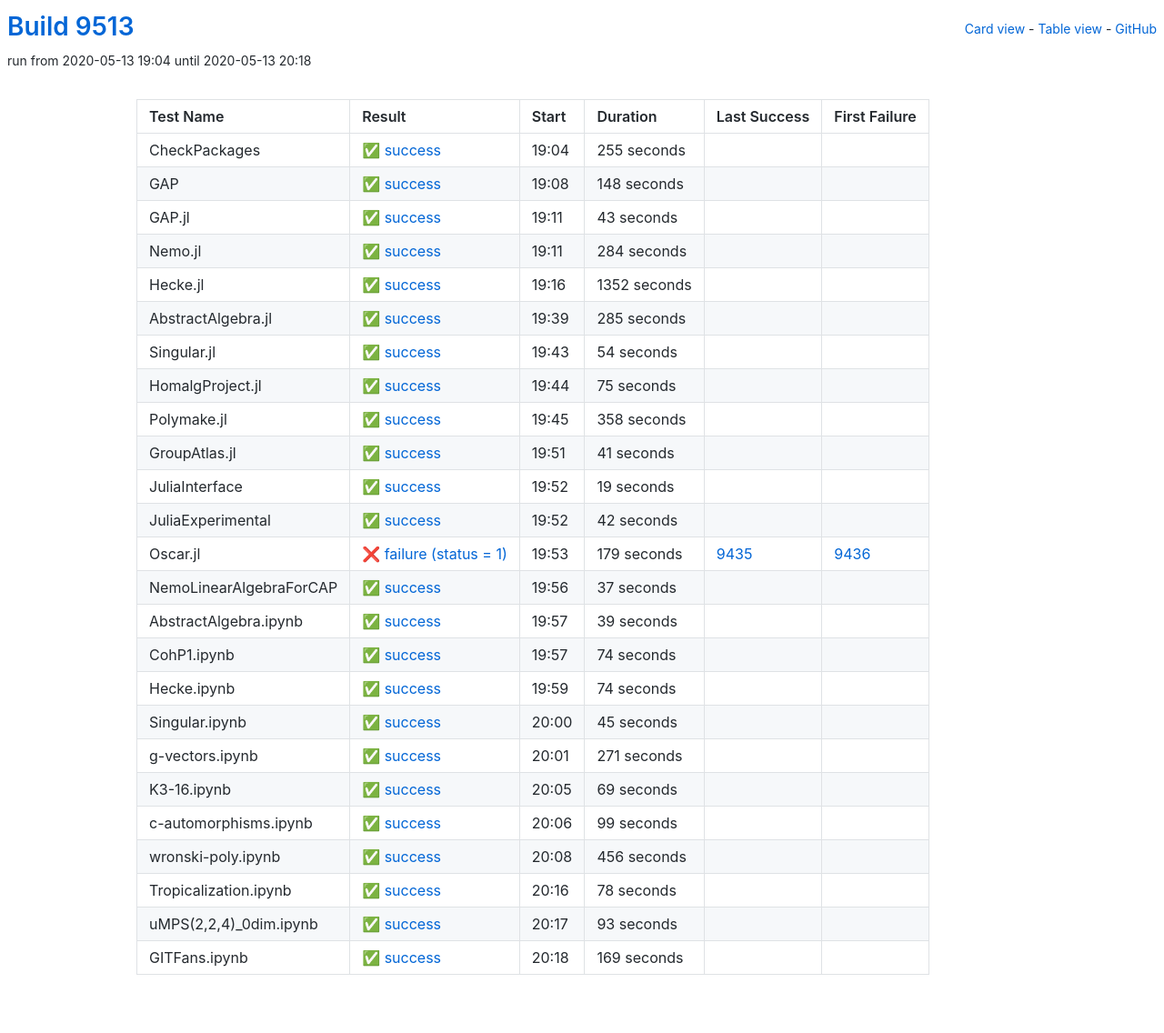
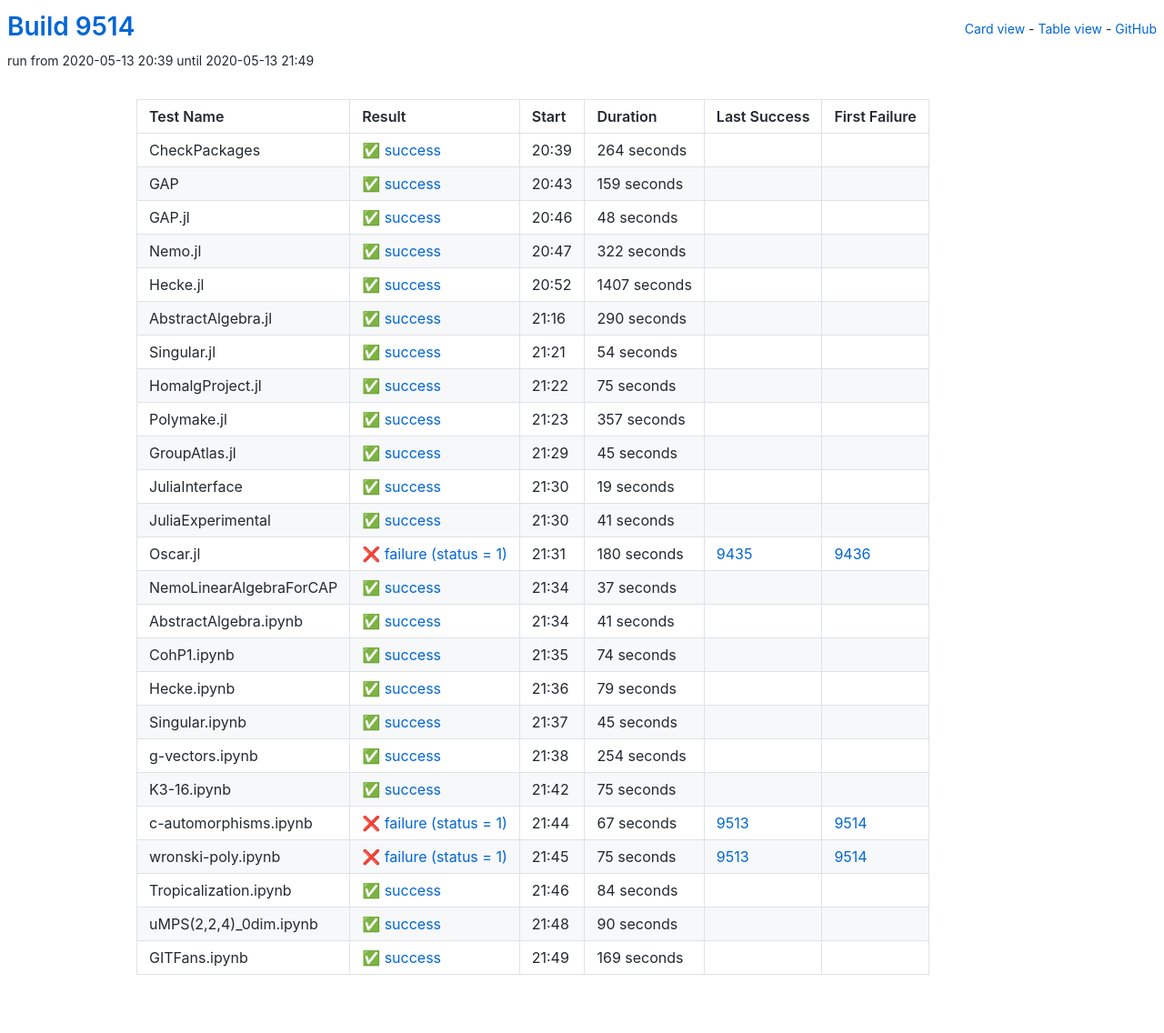
Before and after one commit to oscar-system/oscar-ci-status, a Jekyll site: the page built from table.html, in a window 1280 px wide. Shown: the whole page at 91% size. Built offline with Jekyll 4.4.1, drawn with Linux system fonts in a browser that asks for light colours.

Commit message:
Build 9514

```diff
--- a/_data/ci.yml
+++ b/_data/ci.yml
@@ -1,77 +1,77 @@
-build: 9513
-build_url: https://oscarci.mathematik.uni-kl.de/job/oscar/9513/
+build: 9514
+build_url: https://oscarci.mathematik.uni-kl.de/job/oscar/9514/
 job: oscar
 tests:
-- duration: 255
+- duration: 264
   exitcode: 0
   first_failure: false
   first_failure_url: null
   id: checkpackages
   last_success: false
   last_success_url: null
-  log: https://oscarci.mathematik.uni-kl.de/job/oscar/9513/artifact/logs/build-9513/CheckPackages.log
+  log: https://oscarci.mathematik.uni-kl.de/job/oscar/9514/artifact/logs/build-9514/CheckPackages.log
   name: CheckPackages
-  start: 2020-05-13 19:04
+  start: 2020-05-13 20:39
   status: success
   success: true
-- duration: 148
+- duration: 159
   exitcode: 0
   first_failure: false
   first_failure_url: null
   id: gap
   last_success: false
   last_success_url: null
-  log: https://oscarci.mathematik.uni-kl.de/job/oscar/9513/artifact/logs/build-9513/GAP.log
+  log: https://oscarci.mathematik.uni-kl.de/job/oscar/9514/artifact/logs/build-9514/GAP.log
   name: GAP
-  start: 2020-05-13 19:08
+  start: 2020-05-13 20:43
   status: success
   success: true
-- duration: 43
+- duration: 48
   exitcode: 0
   first_failure: false
   first_failure_url: null
   id: gap-jl
   last_success: false
   last_success_url: null
-  log: https://oscarci.mathematik.uni-kl.de/job/oscar/9513/artifact/logs/build-9513/GAP.jl.log
+  log: https://oscarci.mathematik.uni-kl.de/job/oscar/9514/artifact/logs/build-9514/GAP.jl.log
   name: GAP.jl
-  start: 2020-05-13 19:11
+  start: 2020-05-13 20:46
   status: success
   success: true
-- duration: 284
+- duration: 322
   exitcode: 0
   first_failure: false
   first_failure_url: null
   id: nemo-jl
   last_success: false
   last_success_url: null
-  log: https://oscarci.mathematik.uni-kl.de/job/oscar/9513/artifact/logs/build-9513/Nemo.jl.log
+  log: https://oscarci.mathematik.uni-kl.de/job/oscar/9514/artifact/logs/build-9514/Nemo.jl.log
   name: Nemo.jl
-  start: 2020-05-13 19:11
+  start: 2020-05-13 20:47
   status: success
   success: true
-- duration: 1352
+- duration: 1407
   exitcode: 0
   first_failure: false
   first_failure_url: null
   id: hecke-jl
   last_success: false
   last_success_url: null
-  log: https://oscarci.mathematik.uni-kl.de/job/oscar/9513/artifact/logs/build-9513/Hecke.jl.log
+  log: https://oscarci.mathematik.uni-kl.de/job/oscar/9514/artifact/logs/build-9514/Hecke.jl.log
   name: Hecke.jl
-  start: 2020-05-13 19:16
+  start: 2020-05-13 20:52
   status: success
   success: true
-- duration: 285
+- duration: 290
   exitcode: 0
   first_failure: false
   first_failure_url: null
   id: abstractalgebra-jl
   last_success: false
   last_success_url: null
-  log: https://oscarci.mathematik.uni-kl.de/job/oscar/9513/artifact/logs/build-9513/AbstractAlgebra.jl.log
+  log: https://oscarci.mathematik.uni-kl.de/job/oscar/9514/artifact/logs/build-9514/AbstractAlgebra.jl.log
   name: AbstractAlgebra.jl
-  start: 2020-05-13 19:39
+  start: 2020-05-13 21:16
   status: success
   success: true
 - duration: 54
@@ -81,9 +81,9 @@ tests:
   id: singular-jl
   last_success: false
   last_success_url: null
-  log: https://oscarci.mathematik.uni-kl.de/job/oscar/9513/artifact/logs/build-9513/Singular.jl.log
+  log: https://oscarci.mathematik.uni-kl.de/job/oscar/9514/artifact/logs/build-9514/Singular.jl.log
   name: Singular.jl
-  start: 2020-05-13 19:43
+  start: 2020-05-13 21:21
   status: success
   success: true
 - duration: 75
@@ -93,33 +93,33 @@ tests:
   id: homalgproject-jl
   last_success: false
   last_success_url: null
-  log: https://oscarci.mathematik.uni-kl.de/job/oscar/9513/artifact/logs/build-9513/HomalgProject.jl.log
+  log: https://oscarci.mathematik.uni-kl.de/job/oscar/9514/artifact/logs/build-9514/HomalgProject.jl.log
   name: HomalgProject.jl
-  start: 2020-05-13 19:44
+  start: 2020-05-13 21:22
   status: success
   success: true
-- duration: 358
+- duration: 357
   exitcode: 0
   first_failure: false
   first_failure_url: null
   id: polymake-jl
   last_success: false
   last_success_url: null
-  log: https://oscarci.mathematik.uni-kl.de/job/oscar/9513/artifact/logs/build-9513/Polymake.jl.log
+  log: https://oscarci.mathematik.uni-kl.de/job/oscar/9514/artifact/logs/build-9514/Polymake.jl.log
   name: Polymake.jl
-  start: 2020-05-13 19:45
+  start: 2020-05-13 21:23
   status: success
   success: true
-- duration: 41
+- duration: 45
   exitcode: 0
   first_failure: false
   first_failure_url: null
   id: groupatlas-jl
   last_success: false
   last_success_url: null
-  log: https://oscarci.mathematik.uni-kl.de/job/oscar/9513/artifact/logs/build-9513/GroupAtlas.jl.log
+  log: https://oscarci.mathematik.uni-kl.de/job/oscar/9514/artifact/logs/build-9514/GroupAtlas.jl.log
   name: GroupAtlas.jl
-  start: 2020-05-13 19:51
+  start: 2020-05-13 21:29
   status: success
   success: true
 - duration: 19
@@ -129,33 +129,33 @@ tests:
   id: juliainterface
   last_success: false
   last_success_url: null
-  log: https://oscarci.mathematik.uni-kl.de/job/oscar/9513/artifact/logs/build-9513/JuliaInterface.log
+  log: https://oscarci.mathematik.uni-kl.de/job/oscar/9514/artifact/logs/build-9514/JuliaInterface.log
   name: JuliaInterface
-  start: 2020-05-13 19:52
+  start: 2020-05-13 21:30
   status: success
   success: true
-- duration: 42
+- duration: 41
   exitcode: 0
   first_failure: false
   first_failure_url: null
   id: juliaexperimental
   last_success: false
   last_success_url: null
-  log: https://oscarci.mathematik.uni-kl.de/job/oscar/9513/artifact/logs/build-9513/JuliaExperimental.log
+  log: https://oscarci.mathematik.uni-kl.de/job/oscar/9514/artifact/logs/build-9514/JuliaExperimental.log
   name: JuliaExperimental
-  start: 2020-05-13 19:52
+  start: 2020-05-13 21:30
   status: success
   success: true
-- duration: 179
+- duration: 180
   exitcode: 1
   first_failure: 9436
   first_failure_url: https://oscarci.mathematik.uni-kl.de/job/oscar/9436/
   id: oscar-jl
   last_success: 9435
   last_success_url: https://oscarci.mathematik.uni-kl.de/job/oscar/9435/
-  log: https://oscarci.mathematik.uni-kl.de/job/oscar/9513/artifact/logs/build-9513/Oscar.jl.log
+  log: https://oscarci.mathematik.uni-kl.de/job/oscar/9514/artifact/logs/build-9514/Oscar.jl.log
   name: Oscar.jl
-  start: 2020-05-13 19:53
+  start: 2020-05-13 21:31
   status: failure
   success: false
 - duration: 37
@@ -165,21 +165,21 @@ tests:
   id: nemolinearalgebraforcap
   last_success: false
   last_success_url: null
-  log: https://oscarci.mathematik.uni-kl.de/job/oscar/9513/artifact/logs/build-9513/NemoLinearAlgebraForCAP.log
+  log: https://oscarci.mathematik.uni-kl.de/job/oscar/9514/artifact/logs/build-9514/NemoLinearAlgebraForCAP.log
   name: NemoLinearAlgebraForCAP
-  start: 2020-05-13 19:56
+  start: 2020-05-13 21:34
   status: success
   success: true
-- duration: 39
+- duration: 41
   exitcode: 0
   first_failure: false
   first_failure_url: null
   id: abstractalgebra-ipynb
   last_success: false
   last_success_url: null
-  log: https://oscarci.mathematik.uni-kl.de/job/oscar/9513/artifact/logs/build-9513/AbstractAlgebra.ipynb.log
+  log: https://oscarci.mathematik.uni-kl.de/job/oscar/9514/artifact/logs/build-9514/AbstractAlgebra.ipynb.log
   name: AbstractAlgebra.ipynb
-  start: 2020-05-13 19:57
+  start: 2020-05-13 21:34
   status: success
   success: true
 - duration: 74
@@ -189,21 +189,21 @@ tests:
   id: cohp1-ipynb
   last_success: false
   last_success_url: null
-  log: https://oscarci.mathematik.uni-kl.de/job/oscar/9513/artifact/logs/build-9513/CohP1.ipynb.log
+  log: https://oscarci.mathematik.uni-kl.de/job/oscar/9514/artifact/logs/build-9514/CohP1.ipynb.log
   name: CohP1.ipynb
-  start: 2020-05-13 19:57
+  start: 2020-05-13 21:35
   status: success
   success: true
-- duration: 74
+- duration: 79
   exitcode: 0
   first_failure: false
   first_failure_url: null
   id: hecke-ipynb
   last_success: false
   last_success_url: null
-  log: https://oscarci.mathematik.uni-kl.de/job/oscar/9513/artifact/logs/build-9513/Hecke.ipynb.log
+  log: https://oscarci.mathematik.uni-kl.de/job/oscar/9514/artifact/logs/build-9514/Hecke.ipynb.log
   name: Hecke.ipynb
-  start: 2020-05-13 19:59
+  start: 2020-05-13 21:36
   status: success
   success: true
 - duration: 45
@@ -213,81 +213,81 @@ tests:
   id: singular-ipynb
   last_success: false
   last_success_url: null
-  log: https://oscarci.mathematik.uni-kl.de/job/oscar/9513/artifact/logs/build-9513/Singular.ipynb.log
+  log: https://oscarci.mathematik.uni-kl.de/job/oscar/9514/artifact/logs/build-9514/Singular.ipynb.log
   name: Singular.ipynb
-  start: 2020-05-13 20:00
+  start: 2020-05-13 21:37
   status: success
   success: true
-- duration: 271
+- duration: 254
   exitcode: 0
   first_failure: false
   first_failure_url: null
   id: g-vectors-ipynb
   last_success: false
   last_success_url: null
-  log: https://oscarci.mathematik.uni-kl.de/job/oscar/9513/artifact/logs/build-9513/g-vectors.ipynb.log
+  log: https://oscarci.mathematik.uni-kl.de/job/oscar/9514/artifact/logs/build-9514/g-vectors.ipynb.log
   name: g-vectors.ipynb
-  start: 2020-05-13 20:01
+  start: 2020-05-13 21:38
   status: success
   success: true
-- duration: 69
+- duration: 75
   exitcode: 0
   first_failure: false
   first_failure_url: null
   id: k3-16-ipynb
   last_success: false
   last_success_url: null
-  log: https://oscarci.mathematik.uni-kl.de/job/oscar/9513/artifact/logs/build-9513/K3-16.ipynb.log
+  log: https://oscarci.mathematik.uni-kl.de/job/oscar/9514/artifact/logs/build-9514/K3-16.ipynb.log
   name: K3-16.ipynb
-  start: 2020-05-13 20:05
+  start: 2020-05-13 21:42
   status: success
   success: true
-- duration: 99
-  exitcode: 0
-  first_failure: false
-  first_failure_url: null
+- duration: 67
+  exitcode: 1
+  first_failure: 9514
+  first_failure_url: https://oscarci.mathematik.uni-kl.de/job/oscar/9514/
   id: c-automorphisms-ipynb
-  last_success: false
-  last_success_url: null
-  log: https://oscarci.mathematik.uni-kl.de/job/oscar/9513/artifact/logs/build-9513/c-automorphisms.ipynb.log
+  last_success: 9513
+  last_success_url: https://oscarci.mathematik.uni-kl.de/job/oscar/9513/
+  log: https://oscarci.mathematik.uni-kl.de/job/oscar/9514/artifact/logs/build-9514/c-automorphisms.ipynb.log
   name: c-automorphisms.ipynb
-  start: 2020-05-13 20:06
-  status: success
-  success: true
-- duration: 456
-  exitcode: 0
-  first_failure: false
-  first_failure_url: null
+  start: 2020-05-13 21:44
+  status: failure
+  success: false
+- duration: 75
+  exitcode: 1
+  first_failure: 9514
+  first_failure_url: https://oscarci.mathematik.uni-kl.de/job/oscar/9514/
   id: wronski-poly-ipynb
-  last_success: false
-  last_success_url: null
-  log: https://oscarci.mathematik.uni-kl.de/job/oscar/9513/artifact/logs/build-9513/wronski-poly.ipynb.log
+  last_success: 9513
+  last_success_url: https://oscarci.mathematik.uni-kl.de/job/oscar/9513/
+  log: https://oscarci.mathematik.uni-kl.de/job/oscar/9514/artifact/logs/build-9514/wronski-poly.ipynb.log
   name: wronski-poly.ipynb
-  start: 2020-05-13 20:08
-  status: success
-  success: true
-- duration: 78
+  start: 2020-05-13 21:45
+  status: failure
+  success: false
+- duration: 84
   exitcode: 0
   first_failure: false
   first_failure_url: null
   id: tropicalization-ipynb
   last_success: false
   last_success_url: null
-  log: https://oscarci.mathematik.uni-kl.de/job/oscar/9513/artifact/logs/build-9513/Tropicalization.ipynb.log
+  log: https://oscarci.mathematik.uni-kl.de/job/oscar/9514/artifact/logs/build-9514/Tropicalization.ipynb.log
   name: Tropicalization.ipynb
-  start: 2020-05-13 20:16
+  start: 2020-05-13 21:46
   status: success
   success: true
-- duration: 93
+- duration: 90
   exitcode: 0
   first_failure: false
   first_failure_url: null
   id: umps-2-2-4-0dim-ipynb
   last_success: false
   last_success_url: null
-  log: https://oscarci.mathematik.uni-kl.de/job/oscar/9513/artifact/logs/build-9513/uMPS-2-2-4-_0dim.ipynb.log
+  log: https://oscarci.mathematik.uni-kl.de/job/oscar/9514/artifact/logs/build-9514/uMPS-2-2-4-_0dim.ipynb.log
   name: uMPS(2,2,4)_0dim.ipynb
-  start: 2020-05-13 20:17
+  start: 2020-05-13 21:48
   status: success
   success: true
 - duration: 169
@@ -297,8 +297,8 @@ tests:
   id: gitfans-ipynb
   last_success: false
   last_success_url: null
-  log: https://oscarci.mathematik.uni-kl.de/job/oscar/9513/artifact/logs/build-9513/GITFans.ipynb.log
+  log: https://oscarci.mathematik.uni-kl.de/job/oscar/9514/artifact/logs/build-9514/GITFans.ipynb.log
   name: GITFans.ipynb
-  start: 2020-05-13 20:18
+  start: 2020-05-13 21:49
   status: success
   success: true
```
Also changed, not shown: README.md.
